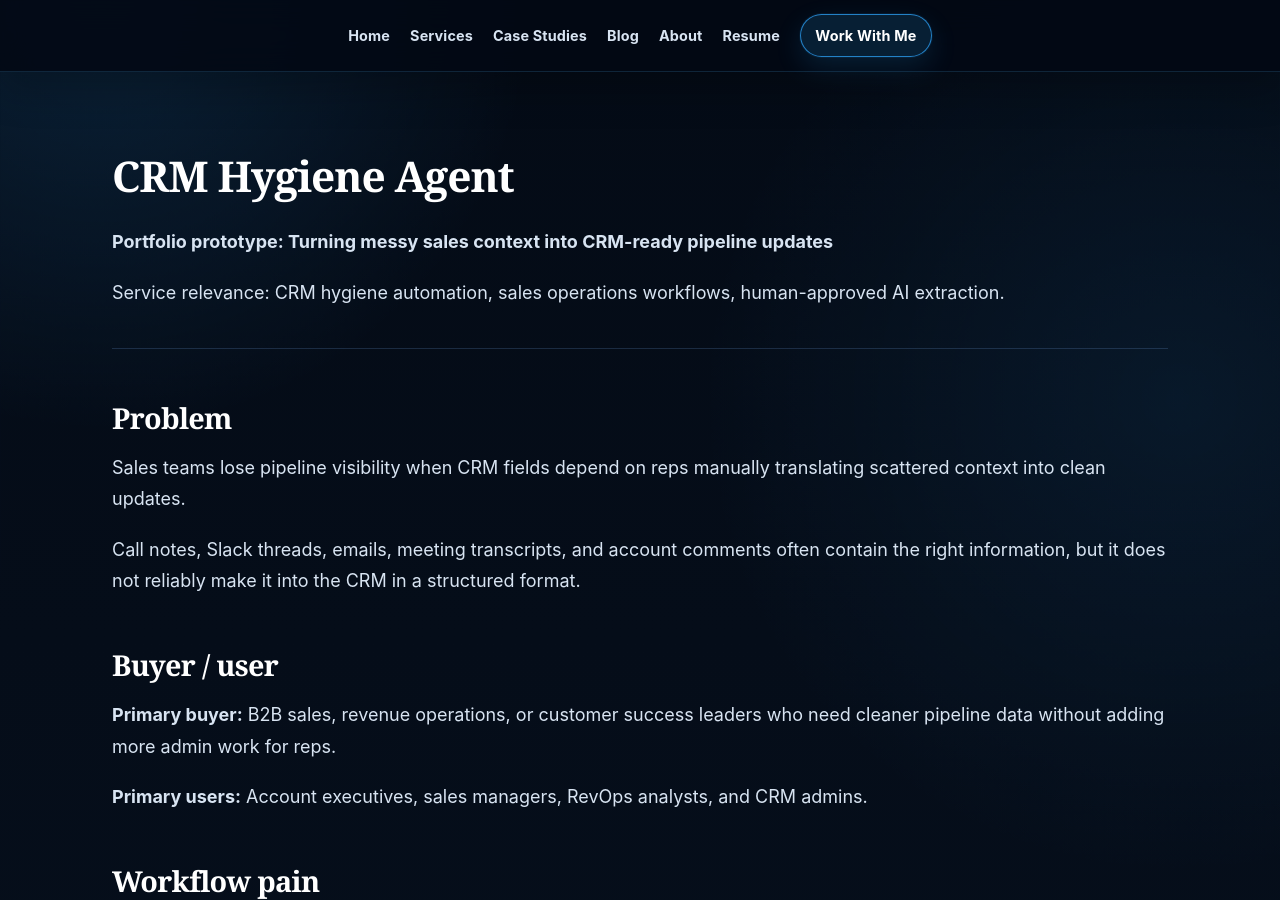
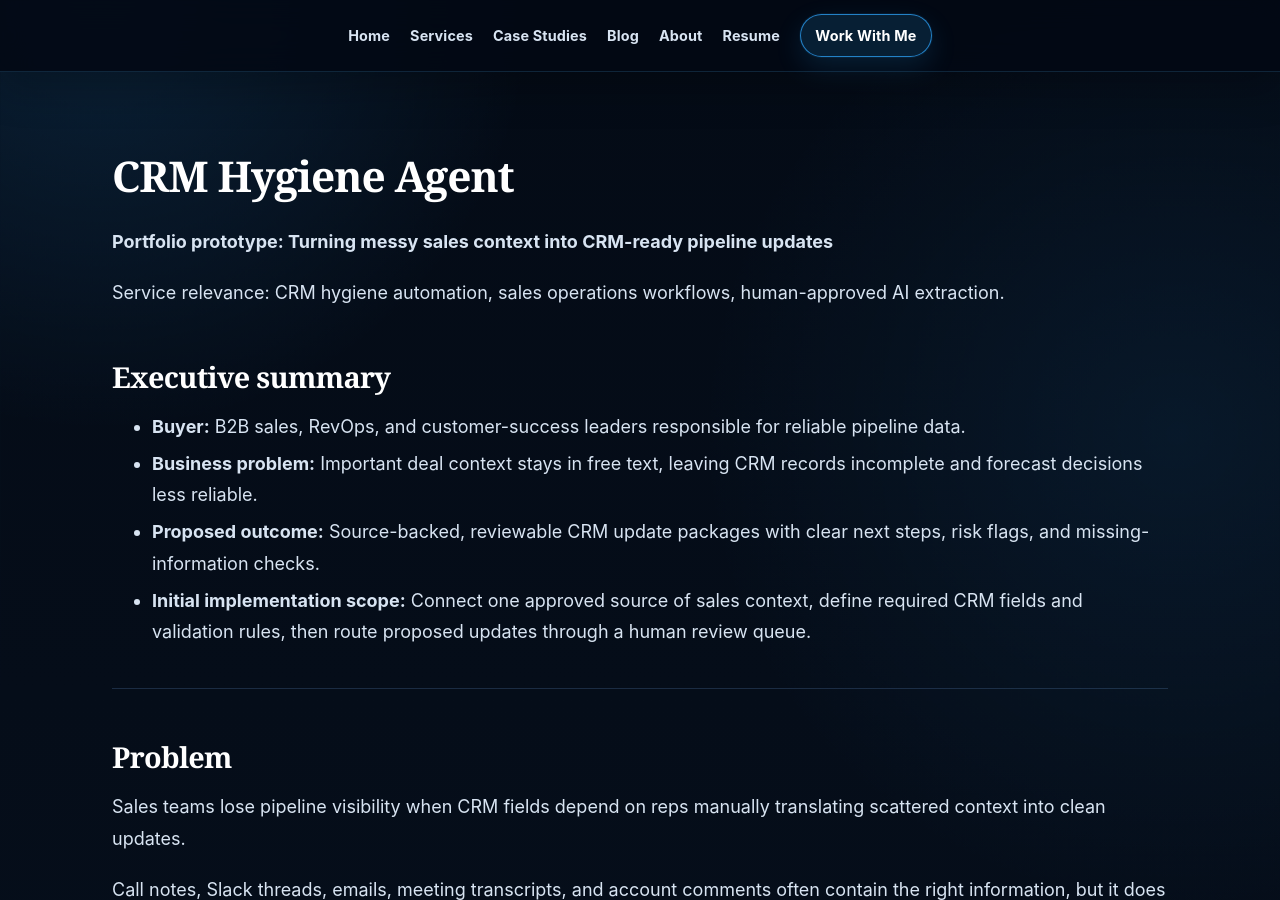
Before and after one commit to mahadevupadhyayula/mahadevupadhyayula.github.io, a Jekyll site: the page built from Case Studies/crm-hygiene-agent.md, in a window 1280 px wide and 900 px high. Built offline with Jekyll 4.4.1, drawn with Linux system fonts in a browser that asks for light colours.

Commit message:
Refine revenue workflow positioning

```diff
--- a/Case Studies/crm-hygiene-agent.md
+++ b/Case Studies/crm-hygiene-agent.md
@@ -7,6 +7,13 @@ permalink: /case-studies/crm-hygiene-agent/
 **Portfolio prototype: Turning messy sales context into CRM-ready pipeline updates**
 
 Service relevance: CRM hygiene automation, sales operations workflows, human-approved AI extraction.
+
+## Executive summary
+
+- **Buyer:** B2B sales, RevOps, and customer-success leaders responsible for reliable pipeline data.
+- **Business problem:** Important deal context stays in free text, leaving CRM records incomplete and forecast decisions less reliable.
+- **Proposed outcome:** Source-backed, reviewable CRM update packages with clear next steps, risk flags, and missing-information checks.
+- **Initial implementation scope:** Connect one approved source of sales context, define required CRM fields and validation rules, then route proposed updates through a human review queue.
 
 ---
 
```
